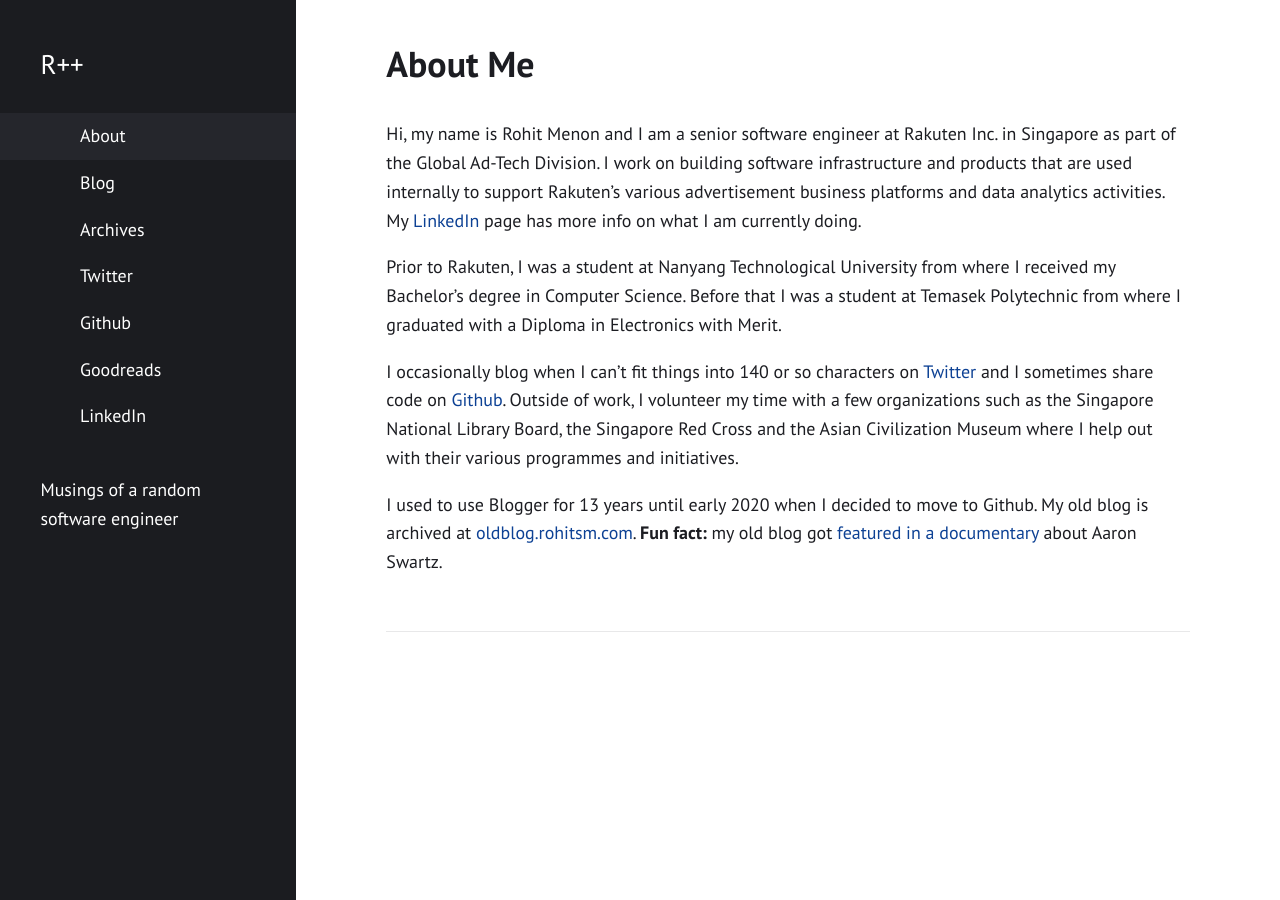
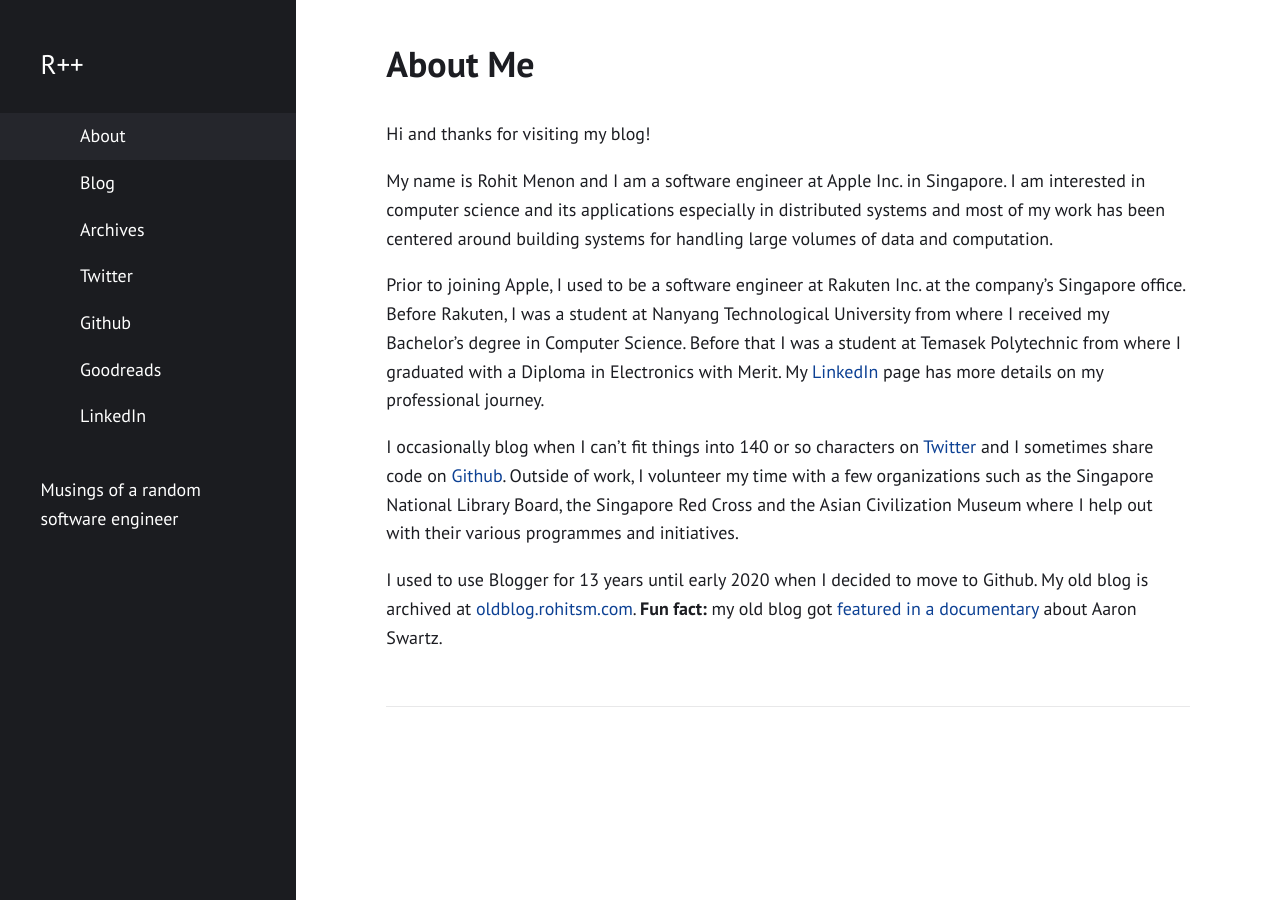
Before and after one commit to rohitsm/rohitsm.github.io, a Jekyll site: the page built from about.md, in a window 1280 px wide. Built offline with Jekyll 4.4.1, drawn with Linux system fonts in a browser that asks for light colours.

Commit message:
Updated about me page

```diff
--- a/about.md
+++ b/about.md
@@ -4,9 +4,11 @@
 permalink: /about/
 ---
 
-Hi, my name is Rohit Menon and I am a senior software engineer at Rakuten Inc. in Singapore as part of the Global Ad-Tech Division. I work on building software infrastructure and products that are used internally to support Rakuten's various advertisement business platforms and data analytics activities. My [LinkedIn](https://www.linkedin.com/in/rohitsm) page has more info on what I am currently doing.
+Hi and thanks for visiting my blog!
 
-Prior to Rakuten, I was a student at Nanyang Technological University from where I received my Bachelor's degree in Computer Science. Before that I was a student at Temasek Polytechnic from where I graduated with a Diploma in Electronics with Merit.
+My name is Rohit Menon and I am a software engineer at Apple Inc. in Singapore. I am interested in computer science and its applications especially in distributed systems and most of my work has been centered around building systems for handling large volumes of data and computation.
+
+Prior to joining Apple, I used to be a software engineer at Rakuten Inc. at the company's Singapore office. Before Rakuten, I was a student at Nanyang Technological University from where I received my Bachelor's degree in Computer Science. Before that I was a student at Temasek Polytechnic from where I graduated with a Diploma in Electronics with Merit. My [LinkedIn](https://www.linkedin.com/in/rohitsm) page has more details on my professional journey.
 
 I occasionally blog when I can't fit things into 140 or so characters on [Twitter](https://twitter.com/rohitsm) and I sometimes share code on [Github](https://github.com/rohitsm). Outside of work, I volunteer my time with a few organizations such as the Singapore National Library Board, the Singapore Red Cross and the Asian Civilization Museum where I help out with their various programmes and initiatives.
 
```
